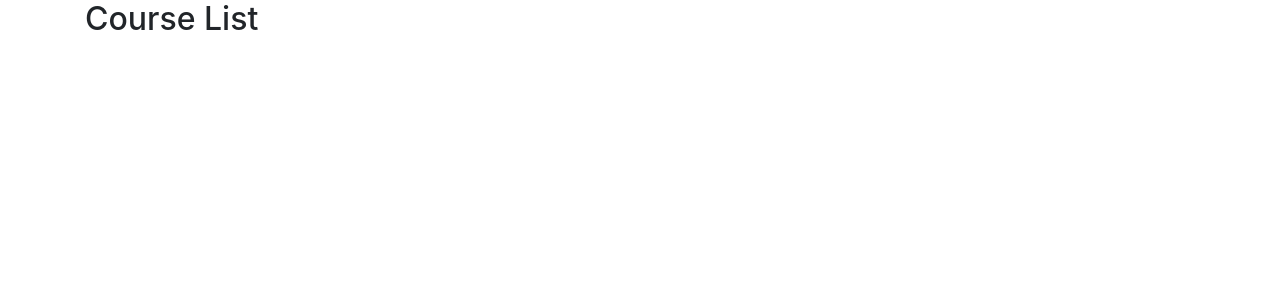
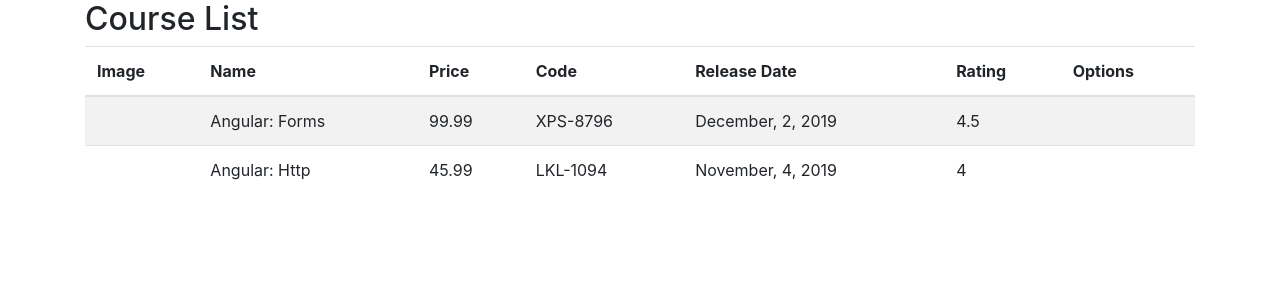
Before and after one commit to Rapha-Y/Angular_Learning, an Angular app: page / in a window 1280 px wide. Shown: the top 300 px of the page. Built offline with nearby package versions, Linux system fonts and the light colour scheme.

Commit message:
added table of courses

```diff
--- a/src/app/app.component.ts
+++ b/src/app/app.component.ts
@@ -6,6 +6,6 @@ import { Component } from '@angular/core';
   styleUrls: ['./app.component.css']
 })
 export class AppComponent {
-  title = 'course-manager';
-  name = "Johnny";
+  title: string = 'course-manager';
+  name: string = "Johnny";
 }
--- /dev/null
+++ b/src/app/courses/course.ts
@@ -0,0 +1,10 @@
+export class Course {
+    id: number;
+    name: string;
+    imageUrl: string;
+    price: number;
+    code: string;
+    duration: number;
+    rating: number;
+    releaseDate: string;
+}
--- a/src/app/courses/courses-list.component.html
+++ b/src/app/courses/courses-list.component.html
@@ -1 +1,25 @@
 <h2>Course List</h2>
+<table class="table table-striped">
+    <thead>
+        <tr>
+            <th>Image</th>
+            <th>Name</th>
+            <th>Price</th>
+            <th>Code</th>
+            <th>Release Date</th>
+            <th>Rating</th>
+            <th>Options</th>
+        </tr>
+    </thead>
+    <tbody>
+        <tr *ngFor="let course of courses">
+            <td>{{ course.imageUrl }}</td>
+            <td>{{ course.name }}</td>
+            <td>{{ course.price }}</td>
+            <td>{{ course.code }}</td>
+            <td>{{ course.releaseDate }}</td>
+            <td>{{ course.rating }}</td>
+            <td></td>
+        </tr>
+    </tbody>
+</table>
--- a/src/app/courses/courses-list.component.ts
+++ b/src/app/courses/courses-list.component.ts
@@ -1,4 +1,5 @@
 import { Component } from '@angular/core';
+import { Course } from './course';
 
 @Component({
     selector: 'app-course-list',
@@ -6,4 +7,31 @@ import { Component } from '@angular/core';
 })
 export class CourseListComponent {
 
+    courses: Course[] = [];
+
+    ngOnInit(): void {
+        this.courses = [
+            {
+                id: 1,
+                name: "Angular: Forms",
+                imageUrl: "",
+                price: 99.99,
+                code: "XPS-8796",
+                duration: 120,
+                rating: 4.5,
+                releaseDate: "December, 2, 2019"
+            },
+            {
+                id: 2,
+                name: "Angular: Http",
+                imageUrl: "",
+                price: 45.99,
+                code: "LKL-1094",
+                duration: 80,
+                rating: 4,
+                releaseDate: "November, 4, 2019"
+            }
+        ]
+    }
+
 }
```
